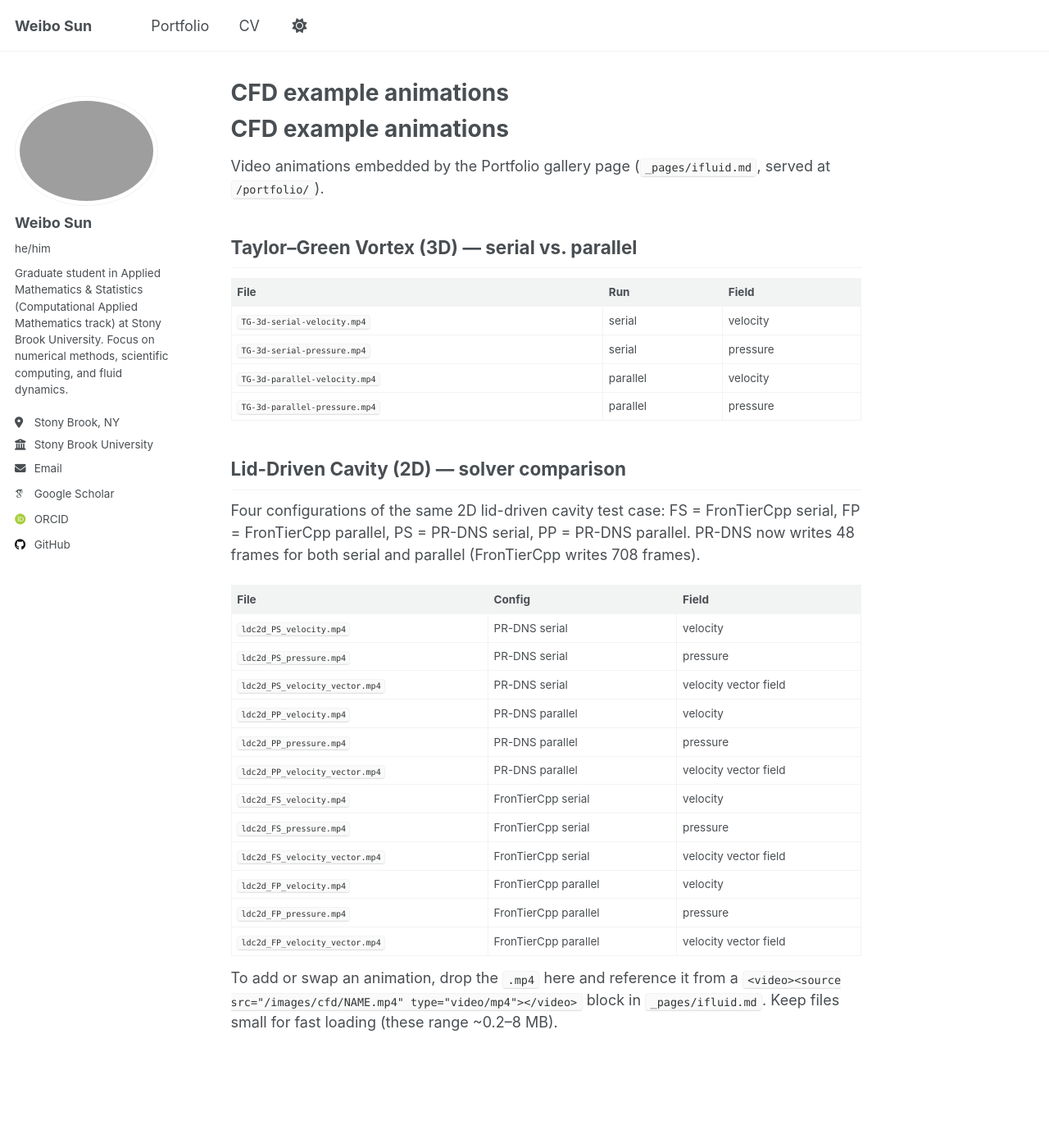
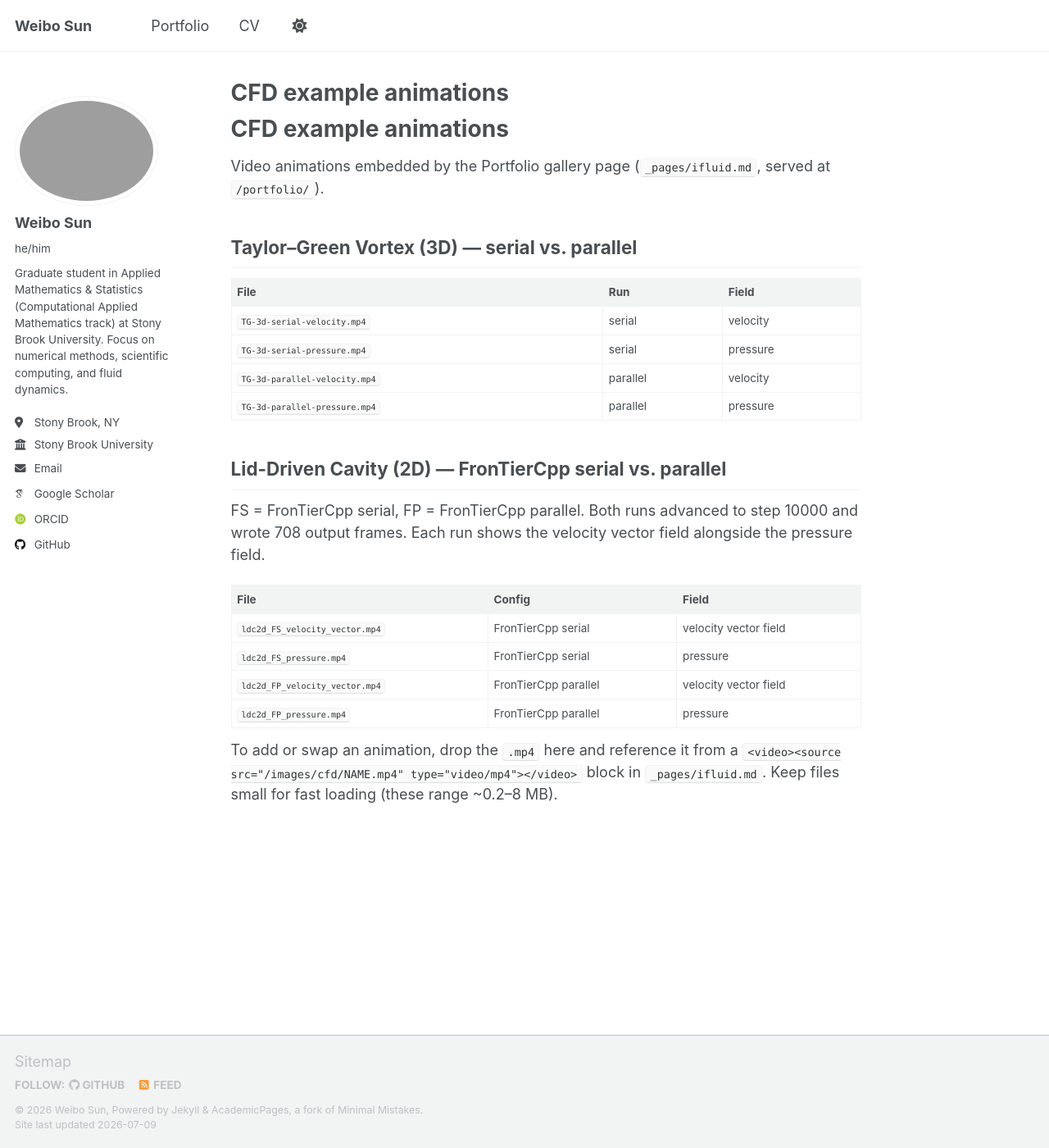
Before and after one commit to Webberrr7/Webberrr7.github.io, a Jekyll site: the page built from images/cfd/README.md, in a window 1280 px wide and 1400 px high. Shown: the whole window at 82% size. Built offline with Jekyll 4.4.1, drawn with Linux system fonts in a browser that asks for light colours; some web fonts are replaced; our own code applies the rules of GitHub Pages for plain Markdown files; a script that is not in the unit is left out.

Commit message:
Remove PR-DNS section; use vector-field videos in FronTierCpp FS/FP
Drop all PR-DNS animations (magnitude, pressure, vector) and the two
FronTierCpp velocity-magnitude videos. FS and FP now each show the
velocity vector field alongside pressure; the standalone vector-field
section is gone since its content moved into FS/FP.

Co-Authored-By: Claude Fable 5 <noreply@anthropic.com>

```diff
--- a/images/cfd/README.md
+++ b/images/cfd/README.md
@@ -12,27 +12,18 @@ served at `/portfolio/`).
 | `TG-3d-parallel-velocity.mp4` | parallel | velocity |
 | `TG-3d-parallel-pressure.mp4` | parallel | pressure |
 
-## Lid-Driven Cavity (2D) — solver comparison
+## Lid-Driven Cavity (2D) — FronTierCpp serial vs. parallel
 
-Four configurations of the same 2D lid-driven cavity test case:
-FS = FronTierCpp serial, FP = FronTierCpp parallel, PS = PR-DNS serial,
-PP = PR-DNS parallel. PR-DNS now writes 48 frames for both serial and parallel
-(FronTierCpp writes 708 frames).
+FS = FronTierCpp serial, FP = FronTierCpp parallel. Both runs advanced to step
+10000 and wrote 708 output frames. Each run shows the velocity vector field
+alongside the pressure field.
 
 | File | Config | Field |
 |---|---|---|
-| `ldc2d_PS_velocity.mp4`        | PR-DNS serial        | velocity |
-| `ldc2d_PS_pressure.mp4`        | PR-DNS serial        | pressure |
-| `ldc2d_PS_velocity_vector.mp4` | PR-DNS serial        | velocity vector field |
-| `ldc2d_PP_velocity.mp4`        | PR-DNS parallel      | velocity |
-| `ldc2d_PP_pressure.mp4`        | PR-DNS parallel      | pressure |
-| `ldc2d_PP_velocity_vector.mp4` | PR-DNS parallel      | velocity vector field |
-| `ldc2d_FS_velocity.mp4`        | FronTierCpp serial   | velocity |
+| `ldc2d_FS_velocity_vector.mp4` | FronTierCpp serial   | velocity vector field |
 | `ldc2d_FS_pressure.mp4`        | FronTierCpp serial   | pressure |
-| `ldc2d_FS_velocity_vector.mp4` | FronTierCpp serial   | velocity vector field |
-| `ldc2d_FP_velocity.mp4`        | FronTierCpp parallel | velocity |
+| `ldc2d_FP_velocity_vector.mp4` | FronTierCpp parallel | velocity vector field |
 | `ldc2d_FP_pressure.mp4`        | FronTierCpp parallel | pressure |
-| `ldc2d_FP_velocity_vector.mp4` | FronTierCpp parallel | velocity vector field |
 
 To add or swap an animation, drop the `.mp4` here and reference it from a
 `<video><source src="/images/cfd/NAME.mp4" type="video/mp4"></video>` block in
```
Also changed, not shown: _pages/ifluid.md (+13 -89 lines), 8 other files.
